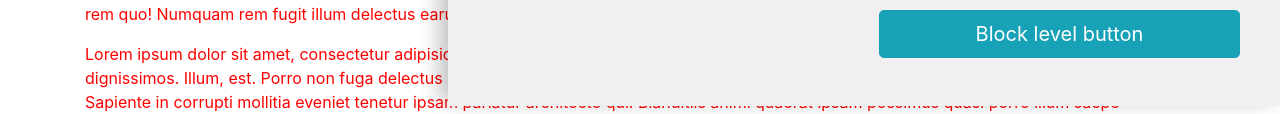
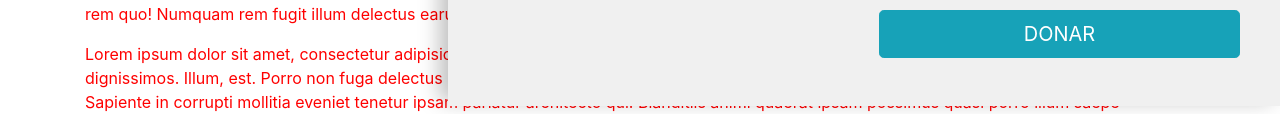
Before and after one commit to abecerraguz/modal-hogar-de-cristo, a plain HTML site: page index.html in a window 1280 px wide. Shown: the part 694-808 px from the top of the page. Drawn offline with nearby package versions, Linux system fonts and the light colour scheme.

Commit message:
Se guardan los cambios

```diff
--- a/index.html
+++ b/index.html
@@ -139,7 +139,7 @@
                             <i>“Yo no creía que a estas alturas iba a lograr tener una casa propia, pero ya ve…”</i>, dice José Soto No es sólo el logro de sentirse propietario a los 79 años, sino el cambio de ánimo, de carácter, de actitud frente a la vida, lo que revela el caso de este hombre analfabeto que hace dos décadas se enamoró de una mujer con discapacidad mental y formó una familia que no tenía dónde vivir. Hoy, convertido en propietario, cuenta sus cuitas y agradece al Programa de Atención Domiciliaria para Personas Mayores de Ancud. El programa atiende a 30 adultos en pobreza y en 2022 contribuyó a que tres de ellos lograran la casa propia.
                         </p>
 
-                        <button type="button" class="btn btn-info btn-lg btn-block my-3">Block level button</button>
+                        <button type="button" class="btn btn-info btn-lg btn-block my-3">DONAR</button>
 
                     </div>
             </div>
```
